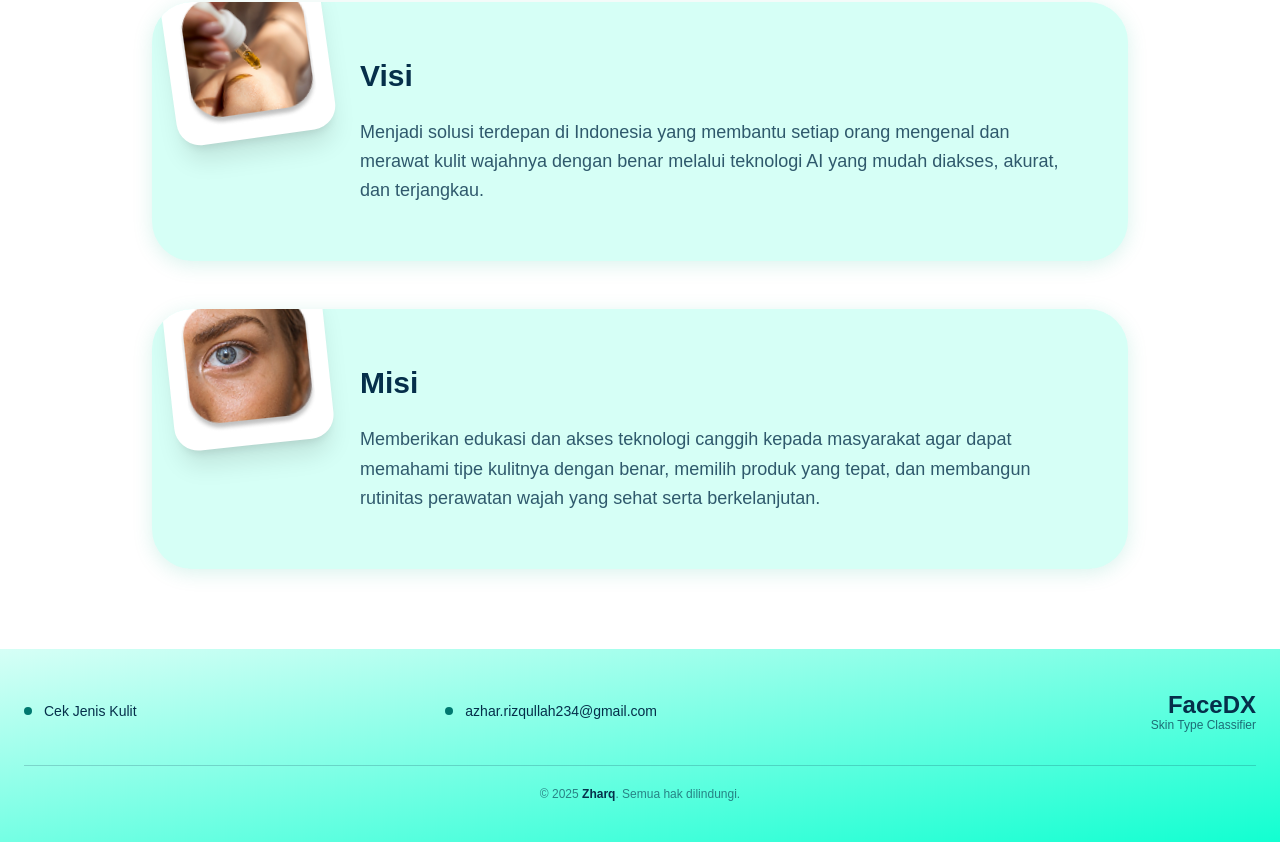
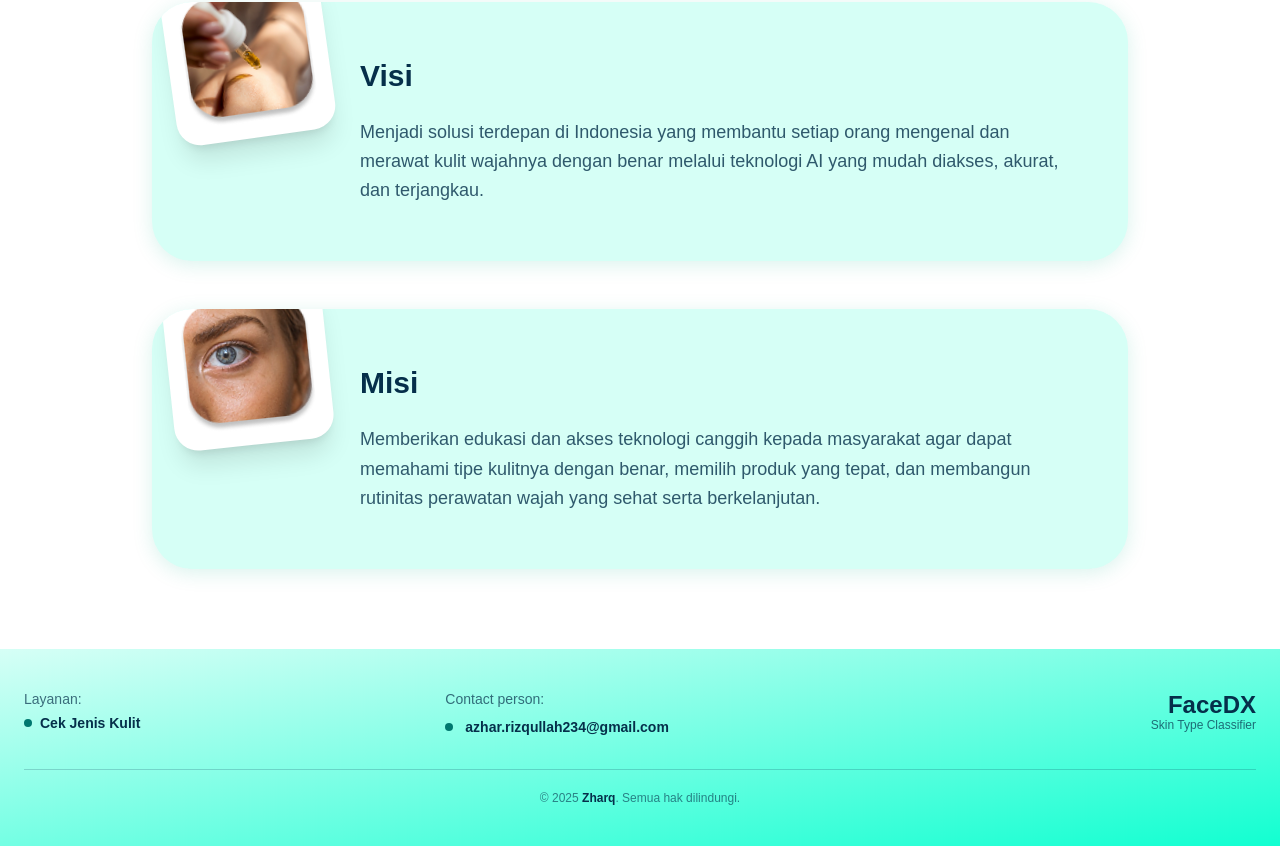
Before and after one commit to zharq03/skin-type-classifier, a React (Create React App) app in the folder frontend/: page /tentang-kami in a window 1280 px wide. Shown: the part 1565-2411 px from the top of the page. Built offline with nearby package versions, Linux system fonts and the light colour scheme.

Commit message:
update typo

```diff
--- a/frontend/src/components/Footer.jsx
+++ b/frontend/src/components/Footer.jsx
@@ -9,20 +9,31 @@ function Footer() {
         <div className="grid grid-cols-1 md:grid-cols-3 gap-8 mb-8 text-sm">
 
           {/* Layanan */}
-          <div className="flex items-center gap-3">
+          <div className="text-left">
+            <p className="font-poppins text-sm text-primary-900/70">Layanan:</p>
+            <a
+              href="mailto:azhar.rizqullah234@gmail.com"
+              className="font-poppins font-semibold text-primary-900 hover:text-primary-600 transition-colors flex items-center gap-2 mt-1"
+            >
               <span className="w-2 h-2 bg-primary-600 rounded-full"></span>
-            <span className="font-poppins font-medium">Cek Jenis Kulit</span>
+              Cek Jenis Kulit
+            </a>
           </div>
 
           {/* Email */}
+         <div className="flex flex-col items-start gap-2">
+            <p className="font-poppins font-medium text-primary-900/70 text-sm">
+              Contact person:
+            </p>
             <div className="flex items-center gap-3">
               <span className="w-2 h-2 bg-primary-600 rounded-full"></span>
               <a
                 href="mailto:azhar.rizqullah234@gmail.com"
-              className="font-poppins hover:text-primary-600 transition-colors"
+                className="font-poppins font-semibold text-primary-900 hover:text-primary-600 transition-colors"
               >
                 azhar.rizqullah234@gmail.com
               </a>
+            </div>
           </div>
 
           {/* Brand */}
--- a/frontend/src/components/Header.jsx
+++ b/frontend/src/components/Header.jsx
@@ -24,7 +24,7 @@ function Header() {
               <Link to="/" className="flex items-center space-x-3 group">
                 <div>
                   <h1 className="font-poppins text-2xl font-bold text-primary-900">
-                    Zharq
+                    FaceDX
                   </h1>
                   <p className="font-poppins text-xs text-primary-900/70 -mt-1">
                     Skin Type Classifier
--- a/frontend/src/components/Hero.jsx
+++ b/frontend/src/components/Hero.jsx
@@ -16,7 +16,7 @@ function Hero() {
 
           <p className="font-poppins text-lg md:text-xl text-primary-900/80 leading-relaxed mb-10">
             Web ini dirancang khusus untuk mendeteksi tipe kulit wajah kamu —
-            <span className="font-semibold"> berminyak, kering, kombinasi, atau normal</span> —
+            <span className="font-semibold"> berminyak, kering, berjerawat, atau normal</span> —
             hanya dengan teknologi AI canggih. <br /><br />
             Temukan perawatan dan makeup yang <span className="text-primary-600 font-semibold">paling cocok</span> untuk kulitmu. Yuk mulai sekarang!
           </p>
```
Lines whose indentation alone changed are shown as unchanged.
